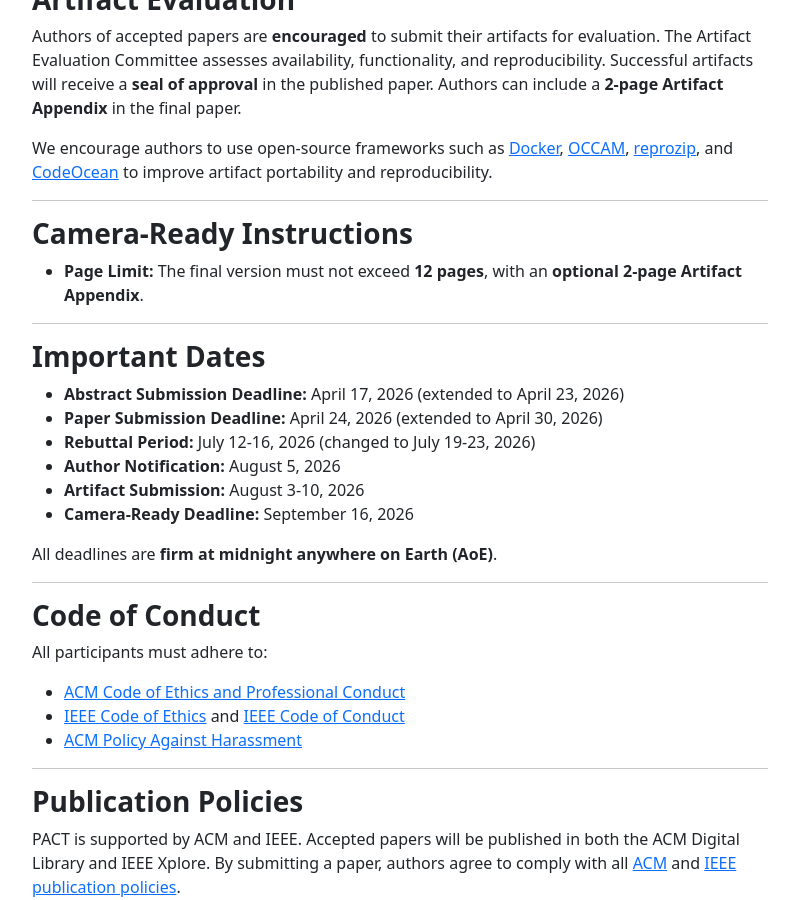
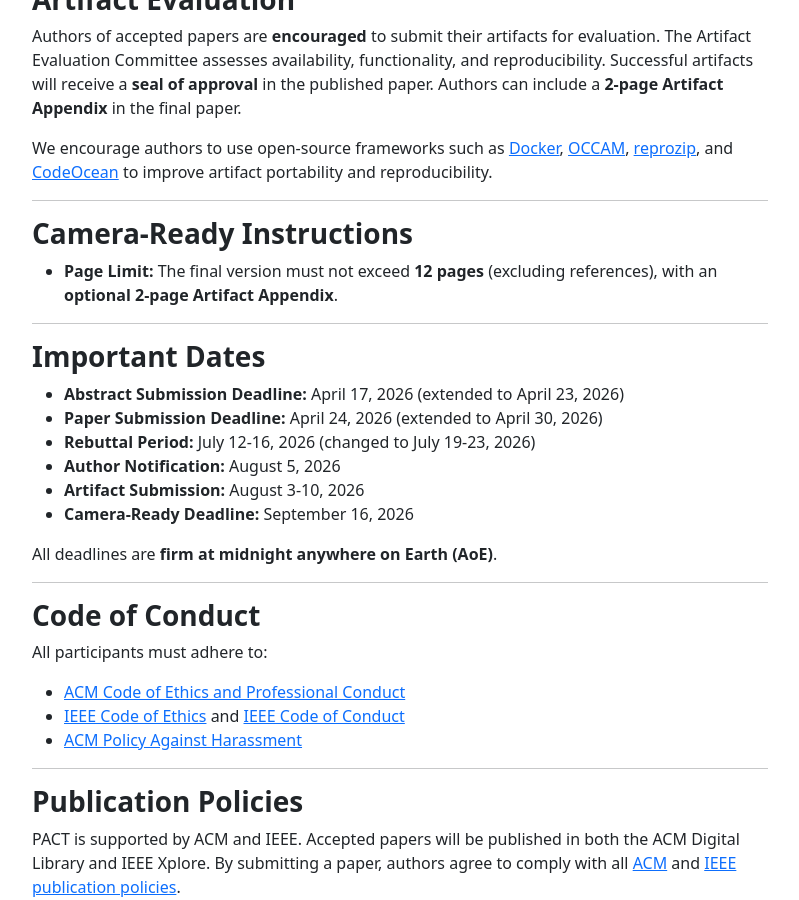
Before and after one commit to pact2026/pact2026.github.io, a Jekyll site: the page built from submit/index.md, in a window 1280 px wide and 900 px high, scrolled down 3631 px. Shown: the whole window, without its empty margins (50-849 px from the left). Built offline with Jekyll 4.4.1, drawn with Linux system fonts in a browser that asks for light colours.

Commit message:
fix: camera ready instructions

```diff
--- a/submit/index.md
+++ b/submit/index.md
@@ -133,7 +133,7 @@ We encourage authors to use open-source frameworks such as [Docker](https://www.
 
 ### **Camera-Ready Instructions**
 
-- **Page Limit:** The final version must not exceed **12 pages**, with an **optional 2-page Artifact Appendix**.
+- **Page Limit:** The final version must not exceed **12 pages** (excluding references), with an **optional 2-page Artifact Appendix**.
 
 ---
 
```
